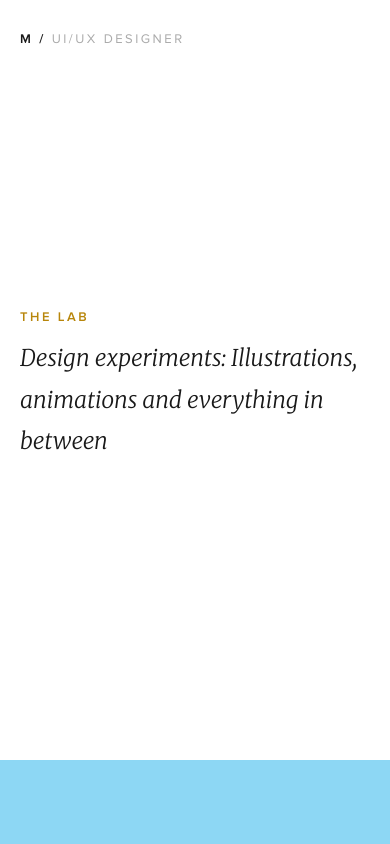
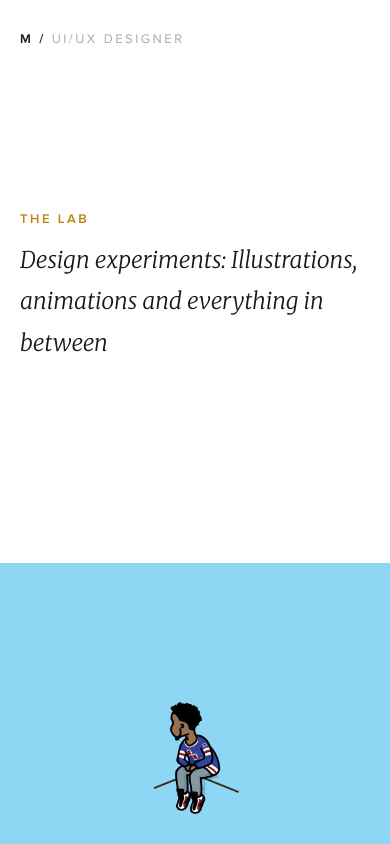
Before and after one commit to macaspac/2017, a plain HTML site: page lab.html in a window 390 px wide. Shown: the top 844 px of the page. Drawn offline with Linux system fonts and the light colour scheme.

Commit message:
Mobile Queries v2
Adjusting height values in mobile to avoid the weird jump. Could be a
vh value issue?

```diff
--- a/css/style.css
+++ b/css/style.css
@@ -362,7 +362,8 @@ hr {
   }
 
   .project-intro {
-    padding: 20px;
+    padding: 200px 20px;
+    height: 100%;
   }
 
   .ill-set {
@@ -376,7 +377,7 @@ hr {
   .intro {
     display: flex;
     position: absolute;
-    height: 90vh;
+    height: 90%;
     background-color: #FFFFFF;
     width: 100%;
     padding: 20px;
```
